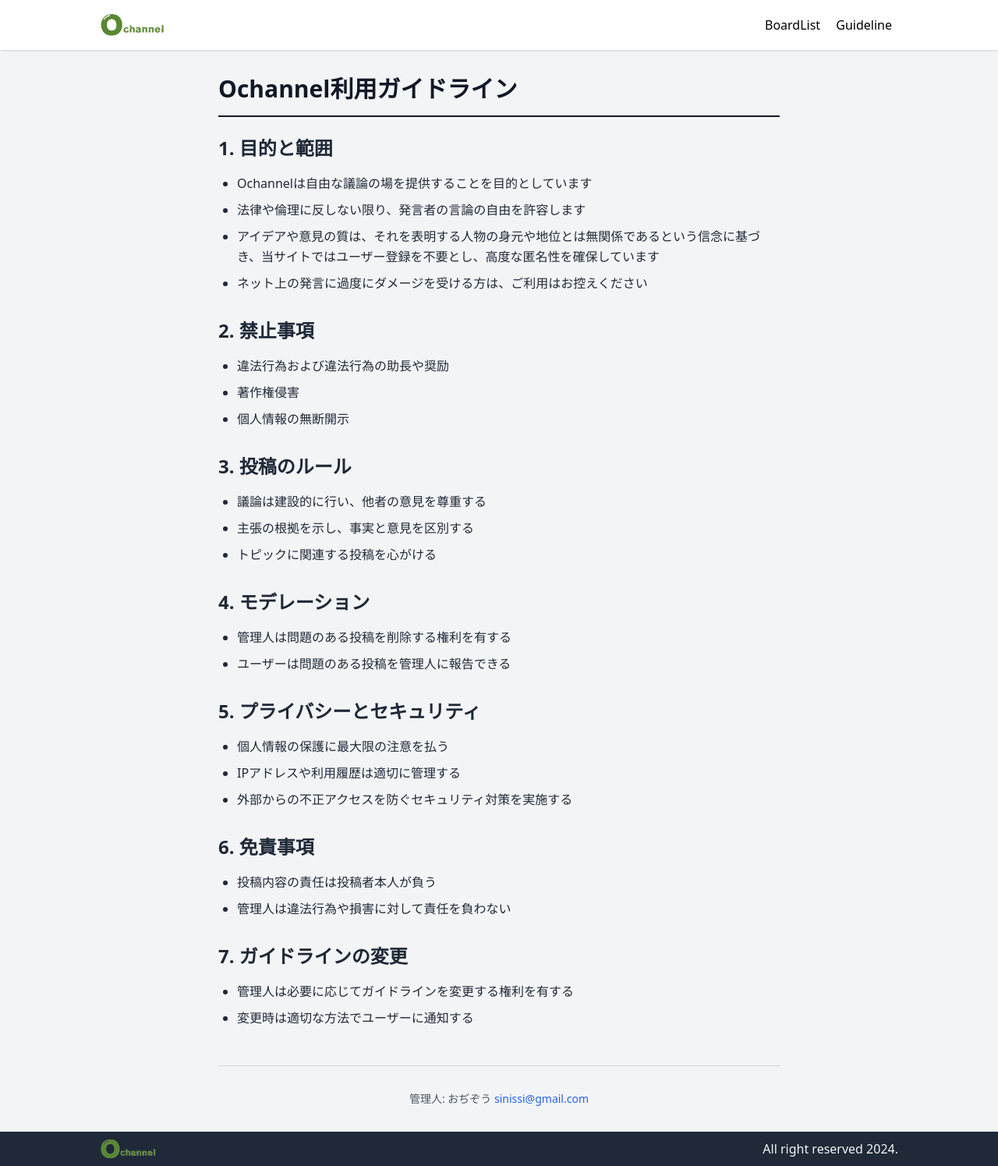
After one commit to ojizou003/ochan, a Flask app: page /guideline in a window 1280 px wide. The commit adds this page. Shown: the whole page at 78% size. Run offline with Flask 3, Linux system fonts and the light colour scheme; some libraries are stand-ins or nearby versions.

Commit message:
✨ ルーティング実装

```diff
--- a/app.py
+++ b/app.py
@@ -26,6 +26,10 @@ def index():
     board_categories = BoardCategory.query.all()
     flash('welcome')
     return render_template("index.html", board_categories=board_categories)
+
+@app.route("/guideline")
+def guideline():
+    return render_template("guideline.html")
 
 @app.route("/boards/<board_id>", methods=["GET", "POST"])
 def board(board_id):
--- a/models.py
+++ b/models.py
@@ -75,6 +75,10 @@ class Thread(UUIDMixin, TimestampMixin, db.Model):
     reses = db.relationship("Res", backref="thread")
 
     @property
+    def sorted_reses(self):
+        return sorted(self.reses, key=lambda res: res.number)
+
+    @property
     def reses_count(self) -> int:
         return len(self.reses)
 
--- a/templates/base.html
+++ b/templates/base.html
@@ -17,8 +17,10 @@
                         alt="Ochannel site logo" />
                 </a>
                 <div>
-                    <a href="#" class="mx-2 hover:text-blue-500">BoardList</a>
-                    <a href="#" class="mx-2 hover:text-blue-500">Guideline</a>
+                    <!-- <a href="#" class="mx-2 hover:text-blue-500">BoardList</a> -->
+                    <!-- <a href="#" class="mx-2 hover:text-blue-500">Guideline</a> -->
+                    <a href="{{ url_for('index') }}" class="mx-2 hover:text-blue-500">BoardList</a>
+                    <a href="{{ url_for('guideline') }}" class="mx-2 hover:text-blue-500">Guideline</a>
                 </div>
             </div>
         </nav>
--- /dev/null
+++ b/templates/guideline.html
@@ -0,0 +1,75 @@
+{% extends "base.html" %}
+{% block title %}ガイドライン{% endblock %}
+{% block content %}
+<div class="font-sans leading-relaxed text-gray-800 max-w-3xl mx-auto p-6">
+    <h1 class="text-3xl font-bold text-gray-900 border-b-2 border-gray-900 pb-4 mb-6">Ochannel利用ガイドライン</h1>
+
+    <section class="mb-8">
+        <h2 class="text-2xl font-semibold text-gray-800 mt-6 mb-4">1. 目的と範囲</h2>
+        <ul class="list-disc pl-6 space-y-2">
+            <li>Ochannelは自由な議論の場を提供することを目的としています</li>
+            <li>法律や倫理に反しない限り、発言者の言論の自由を許容します</li>
+            <li>アイデアや意見の質は、それを表明する人物の身元や地位とは無関係であるという信念に基づき、当サイトではユーザー登録を不要とし、高度な匿名性を確保しています</li>
+            <li>ネット上の発言に過度にダメージを受ける方は、ご利用はお控えください</li>
+        </ul>
+    </section>
+
+    <section class="mb-8">
+        <h2 class="text-2xl font-semibold text-gray-800 mt-6 mb-4">2. 禁止事項</h2>
+        <ul class="list-disc pl-6 space-y-2">
+            <li>違法行為および違法行為の助長や奨励</li>
+            <li>著作権侵害</li>
+            <li>個人情報の無断開示</li>
+        </ul>
+    </section>
+
+    <section class="mb-8">
+        <h2 class="text-2xl font-semibold text-gray-800 mt-6 mb-4">3. 投稿のルール</h2>
+        <ul class="list-disc pl-6 space-y-2">
+            <li>議論は建設的に行い、他者の意見を尊重する</li>
+            <li>主張の根拠を示し、事実と意見を区別する</li>
+            <li>トピックに関連する投稿を心がける</li>
+        </ul>
+    </section>
+
+    <section class="mb-8">
+        <h2 class="text-2xl font-semibold text-gray-800 mt-6 mb-4">4. モデレーション</h2>
+        <ul class="list-disc pl-6 space-y-2">
+            <li>管理人は問題のある投稿を削除する権利を有する</li>
+            <li>ユーザーは問題のある投稿を管理人に報告できる</li>
+        </ul>
+    </section>
+
+    <section class="mb-8">
+        <h2 class="text-2xl font-semibold text-gray-800 mt-6 mb-4">5. プライバシーとセキュリティ</h2>
+        <ul class="list-disc pl-6 space-y-2">
+            <li>個人情報の保護に最大限の注意を払う</li>
+            <li>IPアドレスや利用履歴は適切に管理する</li>
+            <li>外部からの不正アクセスを防ぐセキュリティ対策を実施する</li>
+        </ul>
+    </section>
+
+    <section class="mb-8">
+        <h2 class="text-2xl font-semibold text-gray-800 mt-6 mb-4">6. 免責事項</h2>
+        <ul class="list-disc pl-6 space-y-2">
+            <li>投稿内容の責任は投稿者本人が負う</li>
+            <li>管理人は違法行為や損害に対して責任を負わない</li>
+        </ul>
+    </section>
+
+    <section class="mb-8">
+        <h2 class="text-2xl font-semibold text-gray-800 mt-6 mb-4">7. ガイドラインの変更</h2>
+        <ul class="list-disc pl-6 space-y-2">
+            <li>管理人は必要に応じてガイドラインを変更する権利を有する</li>
+            <li>変更時は適切な方法でユーザーに通知する</li>
+        </ul>
+    </section>
+    <div class="mt-12 pt-8 border-t border-gray-300 text-center">
+        <p class="text-sm text-gray-600">
+            管理人: おぢぞう
+            <a href="mailto:sinissi@gmail.com" class="text-blue-600 hover:underline">sinissi@gmail.com</a>
+        </p>
+    </div>
+</div>
+
+{% endblock %}
```
Also changed, not shown: templates/board.html (+8 -0 lines), templates/index.html (+7 -1 lines), templates/thread.html (+19 -1 lines).
